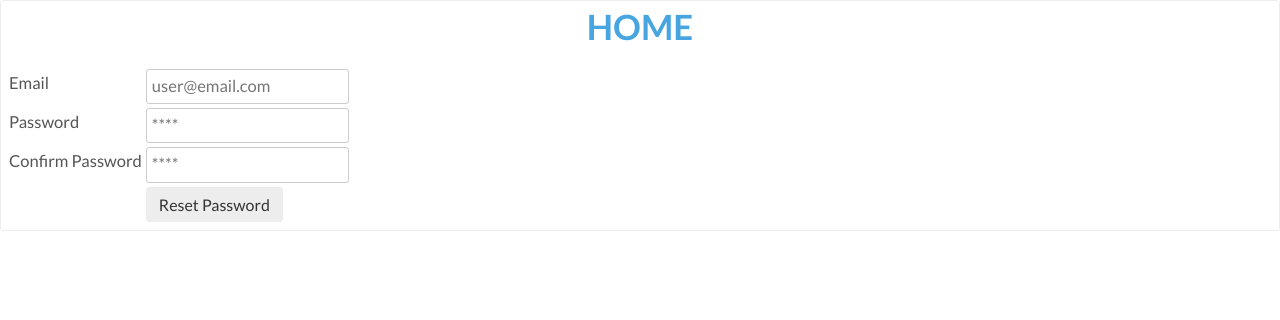
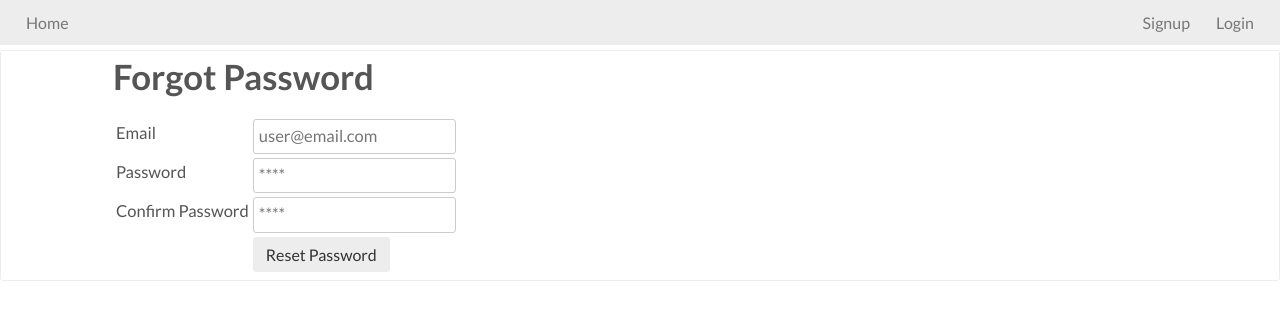
Before and after one commit to kumarabinash/the_coding, a PHP site: page /forgot.php in a window 1280 px wide. Shown: the top 320 px of the page. Run offline with PHP 8.4, Linux system fonts and the light colour scheme.

Commit message:
minor changes

```diff
--- a/forgot.php
+++ b/forgot.php
@@ -6,10 +6,12 @@
 	<link rel="stylesheet" type="text/css" href="dist/css/kickstart.css">
 	<script type="text/javascript" src="dist/js/kickstart.js"></script>
 </head>
-<?php require "connection.php" ?>
 <body>
-<div class="container">
-	<a href="home.php"><h2 align="middle">HOME</h2></a>
+<?php require_once "connection.php"; ?>
+<?php include "includes/navbar.php"; ?>
+	<div class="container main">
+		<section class="row">
+			<div class="col-left-1 col-10">
 				<?php
 					if(isset($_POST['forgot'])){
 						$email = $_POST['email'];
@@ -30,17 +32,25 @@
 											die('error' . mysql_error());
 									}else{
 											echo "password successfully changed.";
-					?> <a href='login.php'><h2 align="middle">Login</h2></a> <?php
 									}
 								}else{
 									echo "password don't match.";
 								}
 							}else{
-				echo "Enter your registered email correctly.";
+								echo "
+									<script>
+										k$.growl({
+											text: 'Enter your registered email correctly.',
+											type: 'status-red',
+											delay: 7000
+										});
+									</script>
+								";
 							}
 						}
 					}
 				?>
+				<h2>Forgot Password</h2>
 				<form method="post" action="forgot.php">
 					<table>
 						<tr>
@@ -57,10 +67,12 @@
 						</tr>
 						<tr>
 							<td></td>
-				<td><input name="forgot" type="submit" value="Reset Password"></td>
+							<td style="color:black"><input name="forgot" type="submit" value="Reset Password"></td>
 						</tr>
 					</table>
 				</form>
 			</div>
+		</section>
+	</div>
 </body>
 </html>
--- a/home.php
+++ b/home.php
@@ -1,4 +1,3 @@
-
 <!DOCTYPE html>
 <html>
 <head>
--- a/signup.php
+++ b/signup.php
@@ -12,9 +12,7 @@
 <div class="container main">
 <section class="row">
 	<div class="col-left-1 col-10">
-	<a href="home.php"><h2 align="middle">HOME</h2></a>
 	<?php
-
 		if(isset($_POST['signup'])){
 			$name = $_POST['name'];
 			$email = $_POST['email'];
@@ -68,7 +66,8 @@
 		}
 	?>
 	<h2>Signup</h2>
-	<p>Don't have a account. Create it in just few steps.</p>
+	<par>Don't have an account. Create it in just few steps.</par>
+	<p></p>
 	<form method="post" action="signup.php">
 		<table>
 			<tr>
```
Also changed, not shown: login.php (+5 -6 lines). Lines whose indentation alone changed are shown as unchanged.
